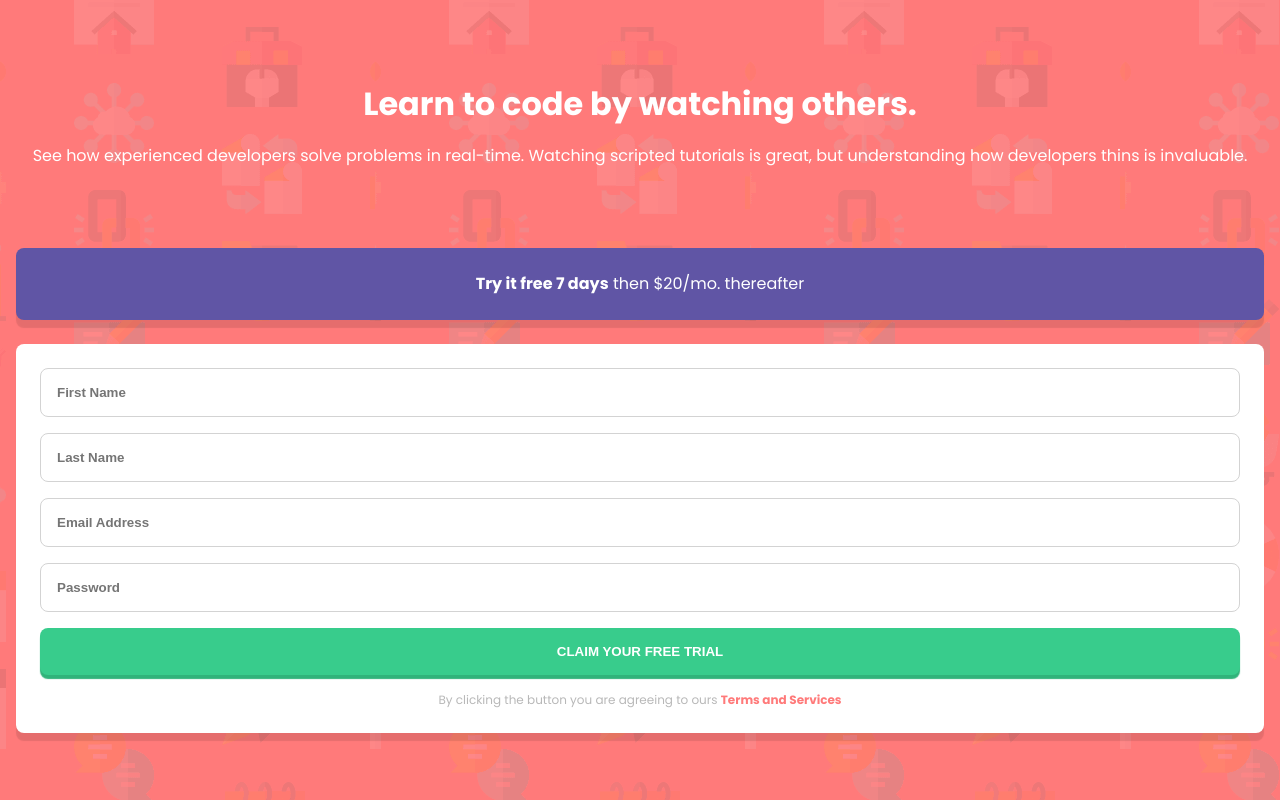
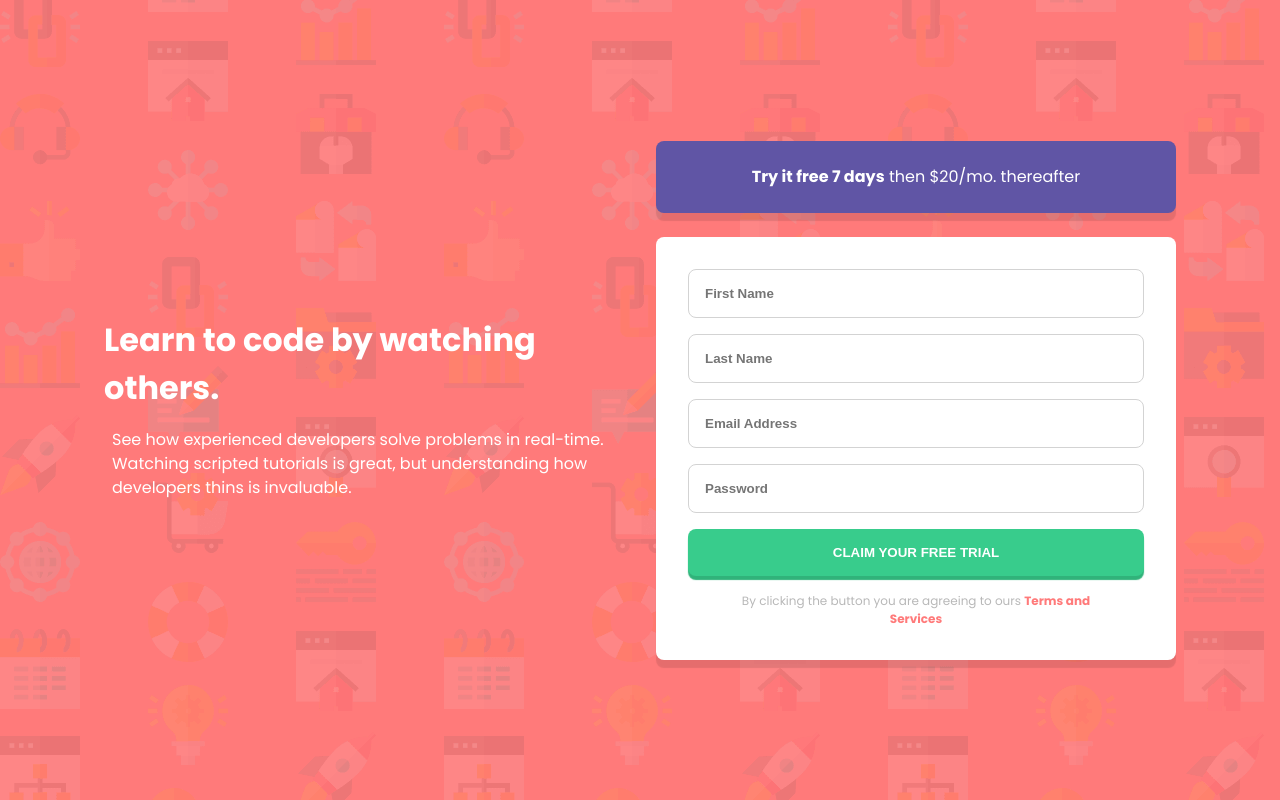
Before and after one commit to carvalhaus/signup-form, a React (Vite) app: page / in a window 1280 px wide. Built offline with nearby package versions, Linux system fonts and the light colour scheme.

Commit message:
feat: add media query for tablet and desktop size screens

```diff
--- a/src/App.css
+++ b/src/App.css
@@ -1,16 +1,25 @@
 #root {
+  align-items: center;
   background-color: var(--red);
   background-image: url("/src/assets/bg-intro-mobile.png");
   display: flex;
   flex-direction: column;
   height: 100%;
+  justify-content: center;
+  padding: 2rem 1rem;
   width: 100%;
-
-  padding: 2rem 1rem;
 }
 
 @media screen and (min-width: 768px) {
   #root {
+    background-image: url("/src/assets/bg-intro-desktop.png");
     height: 100vh;
   }
 }
+
+@media screen and (min-width: 1024px) {
+  #root {
+    flex-direction: row;
+    gap: 2rem;
+  }
+}
--- a/src/components/Form/Form.css
+++ b/src/components/Form/Form.css
@@ -44,3 +44,9 @@ form small a {
   font-weight: bold;
   text-decoration: none;
 }
+
+@media screen and (min-width: 1024px) {
+  form {
+    padding: 2rem;
+  }
+}
--- a/src/components/Main/Main.css
+++ b/src/components/Main/Main.css
@@ -7,3 +7,9 @@
   margin: 3rem 0;
   min-width: calc(375px - 2rem);
 }
+
+@media screen and (min-width: 1024px) {
+  .main-content {
+    width: 520px;
+  }
+}
--- a/src/components/Slogan/Slogan.css
+++ b/src/components/Slogan/Slogan.css
@@ -12,3 +12,10 @@
 .slogan p {
   padding: 0 0.5rem;
 }
+
+@media screen and (min-width: 1024px) {
+  .slogan {
+    text-align: start;
+    width: 520px;
+  }
+}
```
